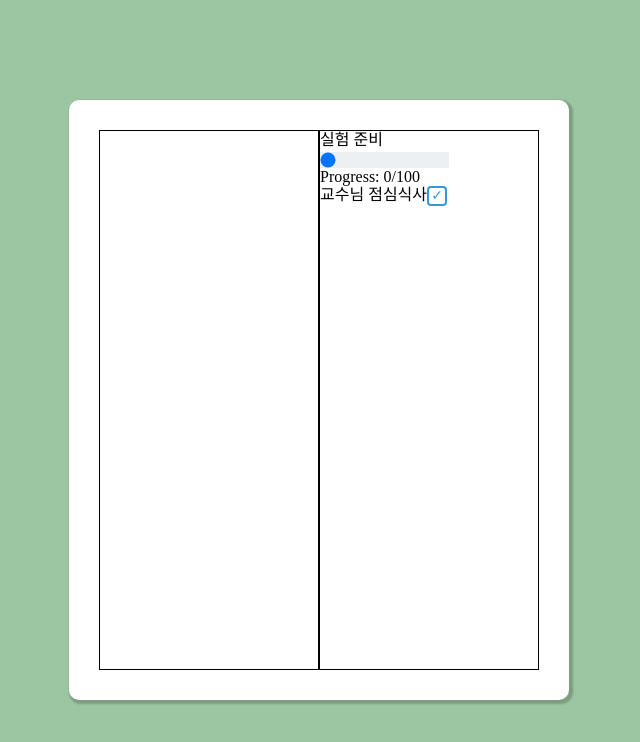
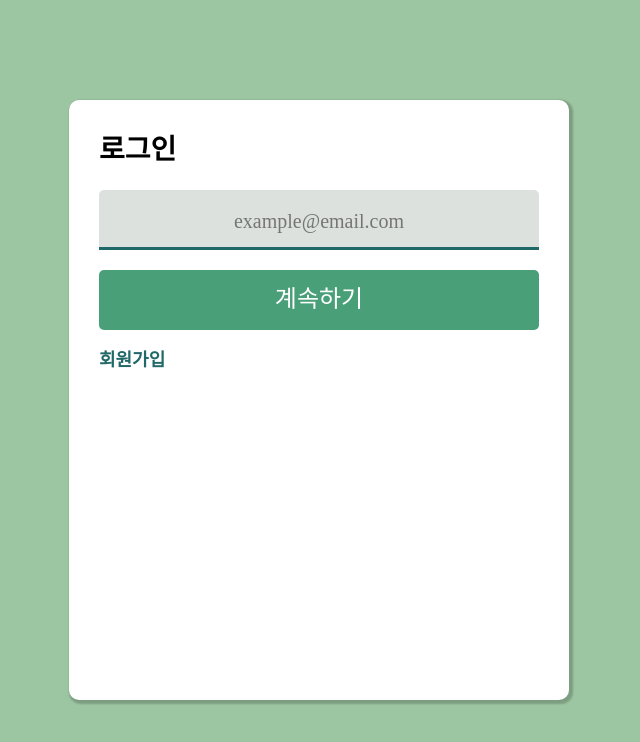
Before and after one commit to KimMalIng/Frontend, a Next.js app: page / in a window 1280 px wide. Shown: the top 742 px of the page, without its empty margins (321-961 px from the left). Built offline with nearby package versions, Linux system fonts and the light colour scheme.

Commit message:
Update : 로그인 페이지

```diff
--- a/src/Presentation/Component/input.tsx
+++ b/src/Presentation/Component/input.tsx
@@ -8,6 +8,7 @@ const Input = ({
   text,
   placeHolder,
   fontSize,
+  type,
   onChange
 }: InputProps) => {
   return(
@@ -15,6 +16,7 @@ const Input = ({
       className={style.Input}
       placeholder={placeHolder}
       value={text}
+      type={type}
       style={{
         width,
         height,
--- a/src/Presentation/Container/Login/index.tsx
+++ b/src/Presentation/Container/Login/index.tsx
@@ -4,37 +4,58 @@ import { Button } from '@/Presentation/Component';
 import style from '@/Presentation/Style/Login.module.css';
 
 const Login = () => {
-
-  const [id, SetId] = useState("");
-  const idOnChange: ChangeEventHandler<HTMLInputElement> = (e) => {
-    SetId(e.target.value);
+  const [ loginButtonText, setLoginButtonText ] = useState("계속하기");
+  const [ id, setId ] = useState("");
+  const [ pwd, setPwd ] = useState("");
+  const [ isIdVaild, setIdValid ] = useState(false);
+  const idOnChange: ChangeEventHandler<HTMLInputElement> = (e) => {setId(e.target.value);}
+  const pwdOnChange: ChangeEventHandler<HTMLInputElement> = (e) => {setPwd(e.target.value);}
+  const idSetClick: MouseEventHandler<HTMLButtonElement> = () => {
+    if(id!== ""){
+      setIdValid(true);
+      setLoginButtonText("로그인하기");
+    } else {
+      alert("Please input valid ID");
+    }
   }
-
-  const loginClick: MouseEventHandler<HTMLButtonElement> = () => {
-    console.log("login clicked!");
+  const pwdVaildCheck: MouseEventHandler<HTMLButtonElement> = () => {
+    if(pwd!==""){
+      console.log(`id : ${id}, pwd : ${pwd}`);
+      alert("Welcome!");
+    } else {
+      alert("Please input valid Password");
+    }
   }
-
   return (
     <div className={style.Login}>
       <div className={style.ContentBox}>
-        <h2>로그인</h2>
-        <Input
+        <h2>{isIdVaild ? "비밀번호 입력" : "로그인" }</h2>
+        {isIdVaild? <Input
+          width="100%"
+          height="60px"
+          text={pwd}
+          type="password"
+          fontSize="20px"
+          placeHolder={"your password"}
+          onChange={pwdOnChange}
+        /> : <Input
+          type='id'
           width="100%"
           height="60px"
           text={id}
           fontSize="20px"
-          placeHolder="example@email.com"
+          placeHolder={"example@email.com"}
           onChange={idOnChange}
-        />
+        />}
         <Button
           width="100%"
           height="60px"
           fontSize="24px"
           backgroundColor="#49A078"
           color="#FFF"
-          children="계속하기"
+          children={loginButtonText}
           imgsrc='#'
-          onClick={loginClick}
+          onClick={ isIdVaild ? pwdVaildCheck : idSetClick }
         />
         <h3>회원가입</h3>
       </div>
--- a/src/Presentation/Style/Login.module.css
+++ b/src/Presentation/Style/Login.module.css
@@ -23,6 +23,7 @@
   font-size: 28px;
   line-height: 40px;
   font-weight: 600;
+  transition: 0.2s;
 }
 
 .ContentBox > h3{
--- a/src/Presentation/Type/input.ts
+++ b/src/Presentation/Type/input.ts
@@ -6,6 +6,7 @@ type InputProps = {
   text: string;
   placeHolder: string;
   fontSize: string;
+  type: string;
   onChange: ChangeEventHandler<HTMLInputElement>;
 }
 
--- a/src/pages/index.tsx
+++ b/src/pages/index.tsx
@@ -1,7 +1,7 @@
-import { Login , Main } from '@/Presentation/Container';
+import { Login } from '@/Presentation/Container';
 
 export default function Index(){
   return(
-    <Main/>
+    <Login />
   );
 }
--- /dev/null
+++ b/src/pages/main.tsx
@@ -0,0 +1,5 @@
+import { Main } from "@/Presentation/Container";
+
+export default function Page() {
+    return( <Main /> )
+}
```
